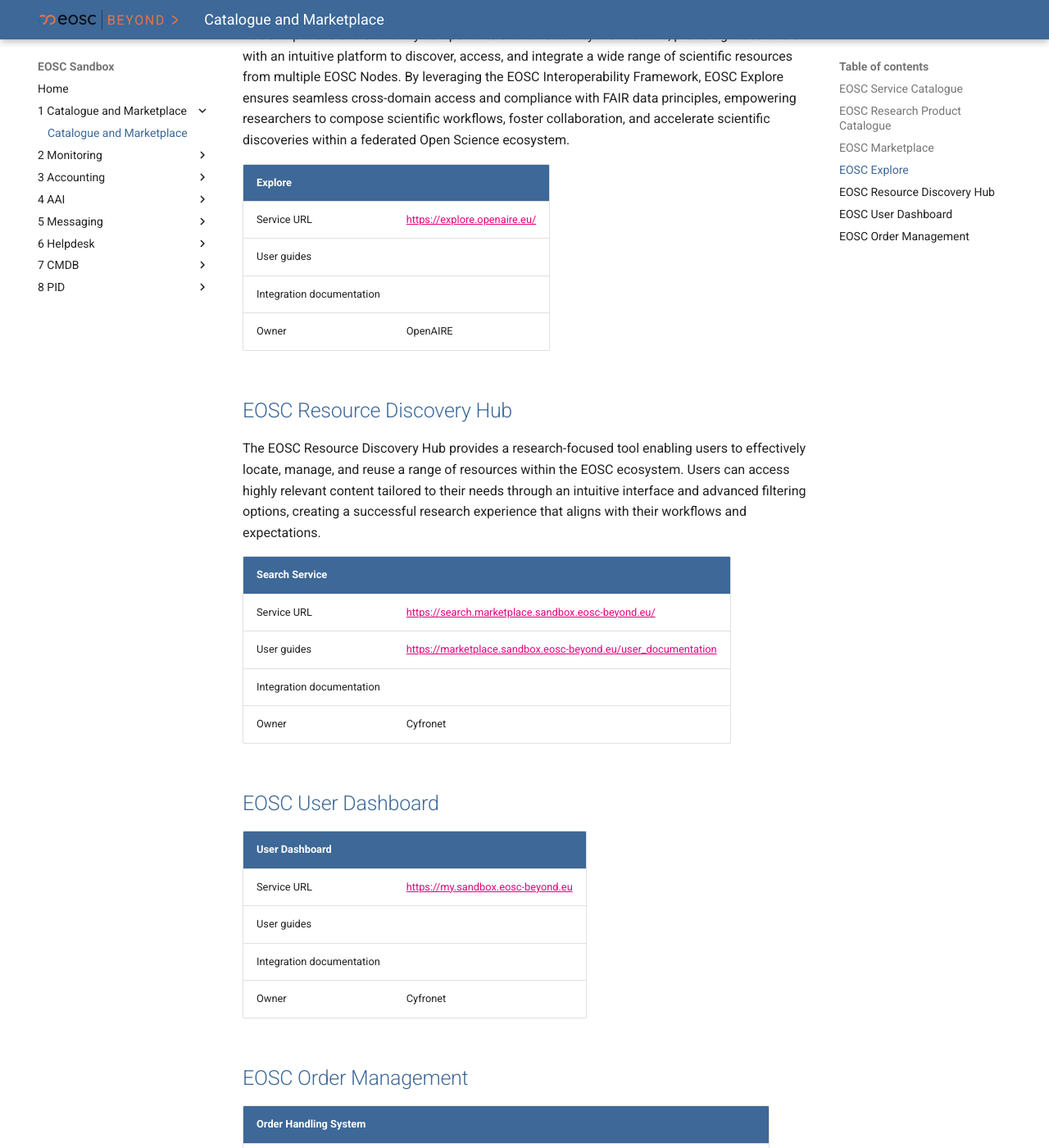
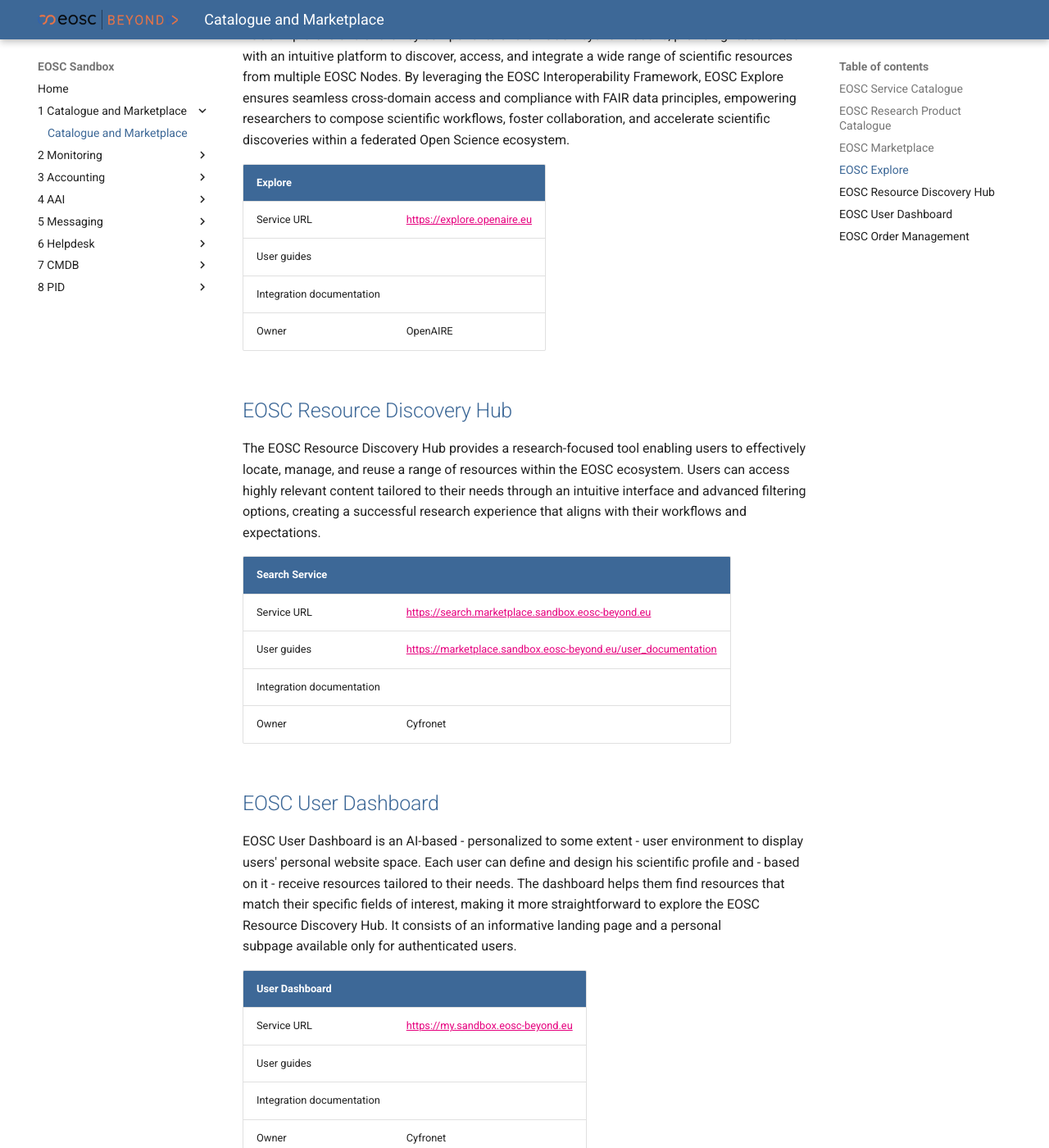
Before and after one commit to eosc-beyond-sandbox/eosc-sandbox, an MkDocs documentation site: the page built from resources/1 Catalogue and Marketplace/Catalogue and Marketplace.md, in a window 1280 px wide and 1400 px high, scrolled down 2394 px. Shown: the whole window at 82% size. Built offline with MkDocs 1.6.1 and Material for MkDocs 9.7.7, drawn with Linux system fonts in a browser that asks for light colours.

Commit message:
EOSC User Dashboard update

```diff
--- a/resources/1 Catalogue and Marketplace/Catalogue and Marketplace.md
+++ b/resources/1 Catalogue and Marketplace/Catalogue and Marketplace.md
@@ -55,12 +55,12 @@
 
 EOSC Explore is one of the key components of the EOSC Beyond initiative, providing researchers with an intuitive platform to discover, access, and integrate a wide range of scientific resources from multiple EOSC Nodes. By leveraging the EOSC Interoperability Framework, EOSC Explore ensures seamless cross-domain access and compliance with FAIR data principles, empowering researchers to compose scientific workflows, foster collaboration, and accelerate scientific discoveries within a federated Open Science ecosystem.
 
-| Explore                   |                                |
-| :------------------------ | :----------------------------- |
-| Service URL               | <https://explore.openaire.eu/> |
-| User guides               |                                |
-| Integration documentation |                                |
-| Owner                     | OpenAIRE                       |
+| Explore                   |                               |
+| :------------------------ | :---------------------------- |
+| Service URL               | <https://explore.openaire.eu> |
+| User guides               |                               |
+| Integration documentation |                               |
+| Owner                     | OpenAIRE                      |
 
 ## EOSC Resource Discovery Hub
 
@@ -68,12 +68,14 @@
 
 | Search Service            |                                                                 |
 | :------------------------ | :-------------------------------------------------------------- |
-| Service URL               | <https://search.marketplace.sandbox.eosc-beyond.eu/>            |
+| Service URL               | <https://search.marketplace.sandbox.eosc-beyond.eu>             |
 | User guides               | <https://marketplace.sandbox.eosc-beyond.eu/user_documentation> |
 | Integration documentation |                                                                 |
 | Owner                     | Cyfronet                                                        |
 
 ## EOSC User Dashboard
+
+EOSC User Dashboard is an AI-based - personalized to some extent - user environment to display users' personal website space. Each user can define and design his scientific profile and - based on it - receive resources tailored to their needs. The dashboard helps them find resources that match their specific fields of interest, making it more straightforward to explore the EOSC Resource Discovery Hub. It consists of an informative landing page and a personal subpage available only for authenticated users.
 
 | User Dashboard            |                                     |
 | :------------------------ | :---------------------------------- |
```
